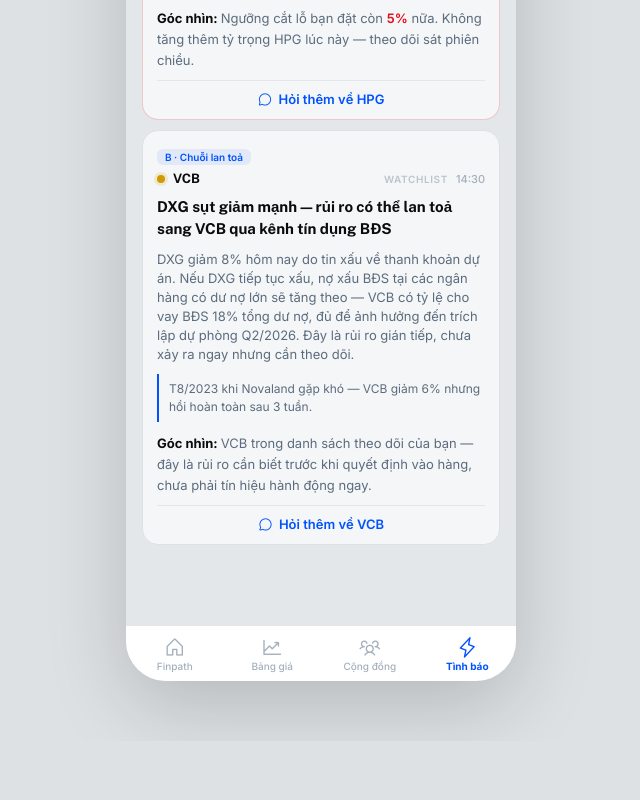
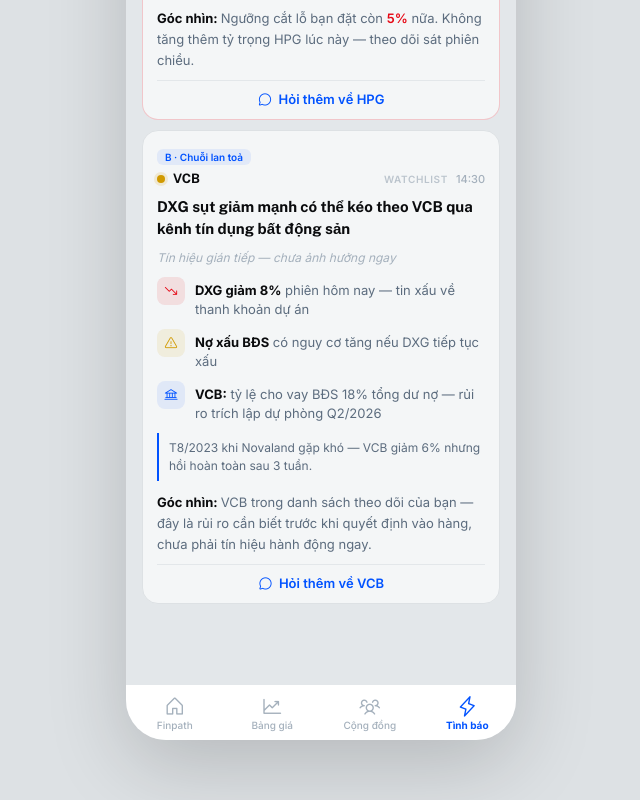
Before and after one commit to DangTrungdev113999/finpath-preview, a plain HTML site: page card-types-v5.html in a window 1280 px wide. Shown: the part 5673-6473 px from the top of the page, without its empty margins (319-959 px from the left). Before the commit the page ends 6414 px from the top, so only its background shows below. Drawn offline with nearby package versions, Linux system fonts and the light colour scheme.

Commit message:
fix: compound B — chuỗi bước có icon thay văn xuôi

```diff
--- a/card-types-v5.html
+++ b/card-types-v5.html
@@ -364,8 +364,22 @@
         <div class="card-hd-left"><div class="dot dot-yellow"></div><span class="ticker">VCB</span></div>
         <div class="card-hd-right"><span class="card-mode">Watchlist</span><span class="card-time">14:30</span></div>
       </div>
-      <div class="card-title">DXG sụt giảm mạnh — rủi ro có thể lan toả sang VCB qua kênh tín dụng BĐS</div>
-      <div class="card-body">DXG giảm 8% hôm nay do tin xấu về thanh khoản dự án. Nếu DXG tiếp tục xấu, nợ xấu BĐS tại các ngân hàng có dư nợ lớn sẽ tăng theo — VCB có tỷ lệ cho vay BĐS 18% tổng dư nợ, đủ để ảnh hưởng đến trích lập dự phòng Q2/2026. Đây là rủi ro gián tiếp, chưa xảy ra ngay nhưng cần theo dõi.</div>
+      <div class="card-title">DXG sụt giảm mạnh có thể kéo theo VCB qua kênh tín dụng bất động sản</div>
+      <div style="font-size:12px;color:var(--text-placeholder);font-style:italic;margin-bottom:12px">Tín hiệu gián tiếp — chưa ảnh hưởng ngay</div>
+      <div style="display:flex;flex-direction:column;gap:10px;margin-bottom:10px">
+        <div style="display:flex;align-items:flex-start;gap:10px">
+          <div style="width:28px;height:28px;border-radius:8px;background:var(--op-red);display:flex;align-items:center;justify-content:center;flex-shrink:0"><i class="ph ph-trend-down" style="font-size:14px;color:#E60815"></i></div>
+          <div style="font-size:13px;line-height:19px;color:var(--text-secondary);padding-top:4px"><strong style="color:var(--text-primary)">DXG giảm 8%</strong> phiên hôm nay — tin xấu về thanh khoản dự án</div>
+        </div>
+        <div style="display:flex;align-items:flex-start;gap:10px">
+          <div style="width:28px;height:28px;border-radius:8px;background:var(--op-yellow);display:flex;align-items:center;justify-content:center;flex-shrink:0"><i class="ph ph-warning" style="font-size:14px;color:#D19A00"></i></div>
+          <div style="font-size:13px;line-height:19px;color:var(--text-secondary);padding-top:4px"><strong style="color:var(--text-primary)">Nợ xấu BĐS</strong> có nguy cơ tăng nếu DXG tiếp tục xấu</div>
+        </div>
+        <div style="display:flex;align-items:flex-start;gap:10px">
+          <div style="width:28px;height:28px;border-radius:8px;background:var(--op-accent);display:flex;align-items:center;justify-content:center;flex-shrink:0"><i class="ph ph-bank" style="font-size:14px;color:#0052FF"></i></div>
+          <div style="font-size:13px;line-height:19px;color:var(--text-secondary);padding-top:4px"><strong style="color:var(--text-primary)">VCB:</strong> tỷ lệ cho vay BĐS 18% tổng dư nợ — rủi ro trích lập dự phòng Q2/2026</div>
+        </div>
+      </div>
       <div class="card-hist">T8/2023 khi Novaland gặp khó — VCB giảm 6% nhưng hồi hoàn toàn sau 3 tuần.</div>
       <div class="goc-nhin">
         <span class="goc-label">Góc nhìn: </span><span class="goc-text goc-retail">VCB trong danh sách theo dõi của bạn — đây là rủi ro cần biết trước khi quyết định vào hàng, chưa phải tín hiệu hành động ngay.</span><span class="goc-text goc-pro" style="display:none">VCB watchlist. DXG→VCB gián tiếp. Rủi ro chưa hiện thực — theo dõi DXG thêm 2–3 phiên.</span>
```
